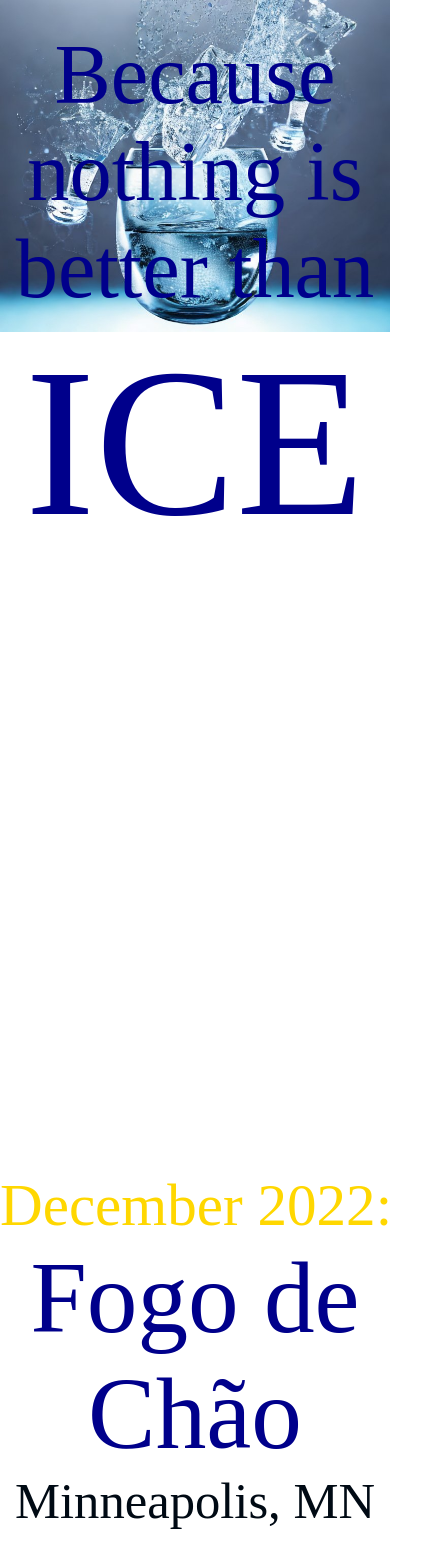
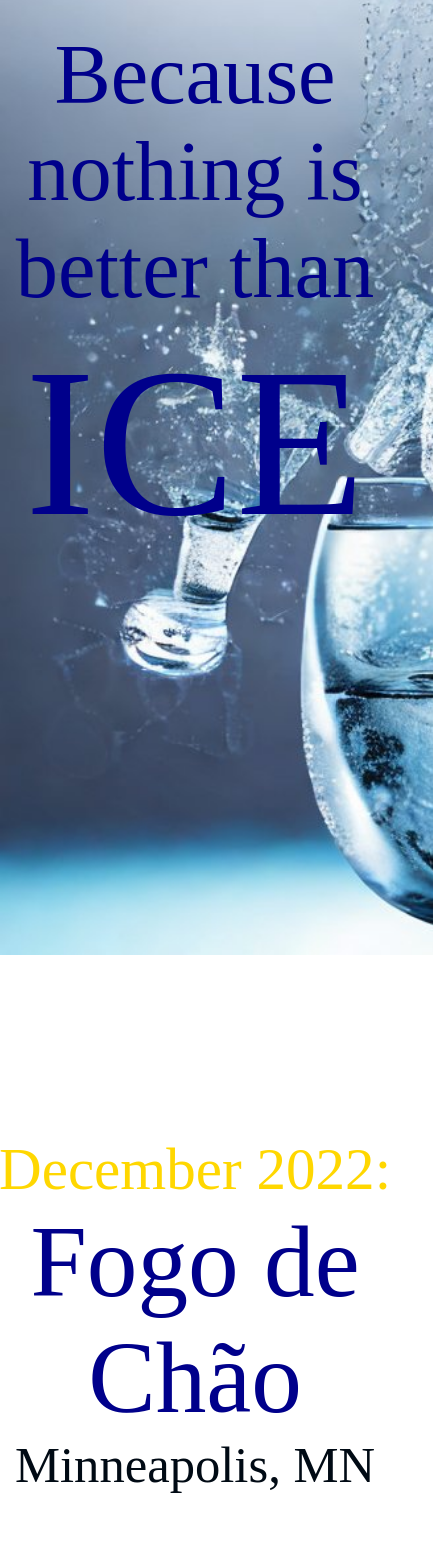
Before and after one commit to IceColdAwards/IceColdAwards.github.io, a SvelteKit app: page / in a window 390 px wide. Shown: the part 58-1626 px from the top of the page, 433 px wide, since content can reach past the window. Built offline with nearby package versions, Linux system fonts and the light colour scheme.

Commit message:
Really fix mobile. Also press ctrl shift i

```diff
--- a/src/routes/+page.svelte
+++ b/src/routes/+page.svelte
@@ -1,41 +1,48 @@
 <script>
-  import RoundGlass from "$lib/assets/roundglass.jpg"
-  import ShopGlass from "$lib/assets/shopglass.jpg"
-  import WoodyGlass from "$lib/assets/woodyglass.jpg"
-  import SunriseCubes from "$lib/assets/sunrisecubes.jpg"
-  import RockyGlass from "$lib/assets/rockyglass.jpg"
-  import HeartLake from "$lib/assets/heartlake.jpg"
+	import RoundGlass from "$lib/assets/roundglass.jpg";
+	import ShopGlass from "$lib/assets/shopglass.jpg";
+	import WoodyGlass from "$lib/assets/woodyglass.jpg";
+	import SunriseCubes from "$lib/assets/sunrisecubes.jpg";
+	import RockyGlass from "$lib/assets/rockyglass.jpg";
+	import HeartLake from "$lib/assets/heartlake.jpg";
 
-  let first_pic = RoundGlass
+	let first_pic = RoundGlass;
 	// Bottom to top all the pictures except the first
-  let pics = [ShopGlass, WoodyGlass, SunriseCubes, RockyGlass, HeartLake]
+	let pics = [ShopGlass, WoodyGlass, SunriseCubes, RockyGlass, HeartLake];
 
 	let y;
 	let height;
 	let width;
 
-  let best_prefix = ""
-  $: best_prefix = (width / height > 1.25) ? "The best ice water of" : ""
+	let best_prefix = "";
+	$: best_prefix = width / height > 1.25 ? "The best ice water of" : "";
 </script>
 
-<svelte:window bind:scrollY={y} bind:innerHeight={height} bind:innerWidth={width}/>
+<svelte:window
+	bind:scrollY={y}
+	bind:innerHeight={height}
+	bind:innerWidth={width}
+/>
 <svelte:head>
 	<title>Ice Water Awards</title>
 </svelte:head>
 
-
-<div class="parallax-container" >
+<div class="parallax-container">
 	<img
 		style="transform: translate(0,{-y / 2}px); z-index=-1"
 		src={first_pic}
 		alt="A very frosty glass of ice water"
-	>
+	/>
 	{#each pics as pic, i}
 		<img
-      style="transform: translate(0,{-y / 2}px); top: {(i + 1) * 92.5}vh; z-index = {i}; visibility: {(y > height * 1.85 * (i + 1) - height * 0.95) ? "visible" : "hidden"}"
+			style="transform: translate(0,{-y / 2}px); top: {(i + 1) *
+				92.5}vh; z-index = {i}; visibility: {y >
+			height * 1.85 * (i + 1) - height * 0.95
+				? 'visible'
+				: 'hidden'}"
 			src={pic}
 			alt=""
-		>
+		/>
 	{/each}
 </div>
 
@@ -49,37 +56,47 @@
 	</span>
 
 	<div class="foreground">
+		<div class="centered-element">
 			<span class="announce">{best_prefix} December 2022:</span>
 			<span class="award">Fogo de Chão</span>
 			<span class="location">Minneapolis, MN</span>
 		</div>
+	</div>
 	<div class="foreground">
+		<div class="centered-element">
 			<span class="announce">{best_prefix} November 2022:</span>
 			<span class="award">IkaSan</span>
 			<span class="location">Omaha, NE</span>
 		</div>
+	</div>
 	<div class="foreground">
+		<div class="centered-element">
 			<span class="announce">{best_prefix} October 2022:</span>
 			<span class="award">Abrohome</span>
 			<span class="location">Ames, IA</span>
 		</div>
+	</div>
 	<div class="foreground">
+		<div class="centered-element">
 			<span class="announce">{best_prefix} September 2022:</span>
 			<span class="award">Half Price Books</span>
 			<span class="location">St. Louis Park, MN</span>
 		</div>
+	</div>
 	<div class="foreground">
+		<div class="centered-element">
 			<span class="announce">{best_prefix} August 2022:</span>
 			<span class="award">Literally the Tap</span>
 			<span class="location">Ames, IA</span>
 		</div>
+	</div>
 	<div class="foreground">
-	  <span class="big" style="font-size: 10vh">
-      Stay Frosty!
-	  </span>
+		<div class="centered-element">
+			<span class="big" style="font-size: 10vh"> Stay Frosty! </span>
 			<a href="/about" style="pointer-events:all">About Us</a>
 			<p>Copyright © Freez Arctica 2222</p>
 			<p>No Rights Reserved</p>
+		</div>
 	</div>
 </div>
 
@@ -103,12 +120,12 @@
 	.parallax-container {
 		position: fixed;
 		object-fit: cover;
-    width: 100%;
 	}
 
 	.parallax-container img {
 		position: fixed;
-    width: 100%;
+		min-width: 100%;
+		min-height: 120vh;
 		will-change: transform;
 		pointer-events: none;
 	}
@@ -116,9 +133,9 @@
 	.text {
 		position: relative;
 		width: 100%;
-		color: rgb(220,113,43);
+		color: rgb(220, 113, 43);
 		text-align: center;
-		padding: 4em 0em 0.0em 0em;
+		padding: 4em 0em 0em 0em;
 		box-sizing: border-box;
 		pointer-events: none;
 	}
@@ -132,10 +149,13 @@
 	.foreground {
 		margin-top: 125vh;
 		width: 100%;
-		height: 30vh;
+		height: 60vh;
 		background-color: white;
 		color: rgb(0, 10, 20);
-    padding: 13vh 0vh 17vh;
+		padding: 0;
+    display: flex;
+    align-items: center;
+    justify-content: center;
 	}
 
 	:global(body) {
@@ -158,4 +178,7 @@
 		font-size: 6vh;
 		white-space: nowrap;
 	}
+
+	.centered-element {
+	}
 </style>
```
Lines whose indentation alone changed are shown as unchanged.
